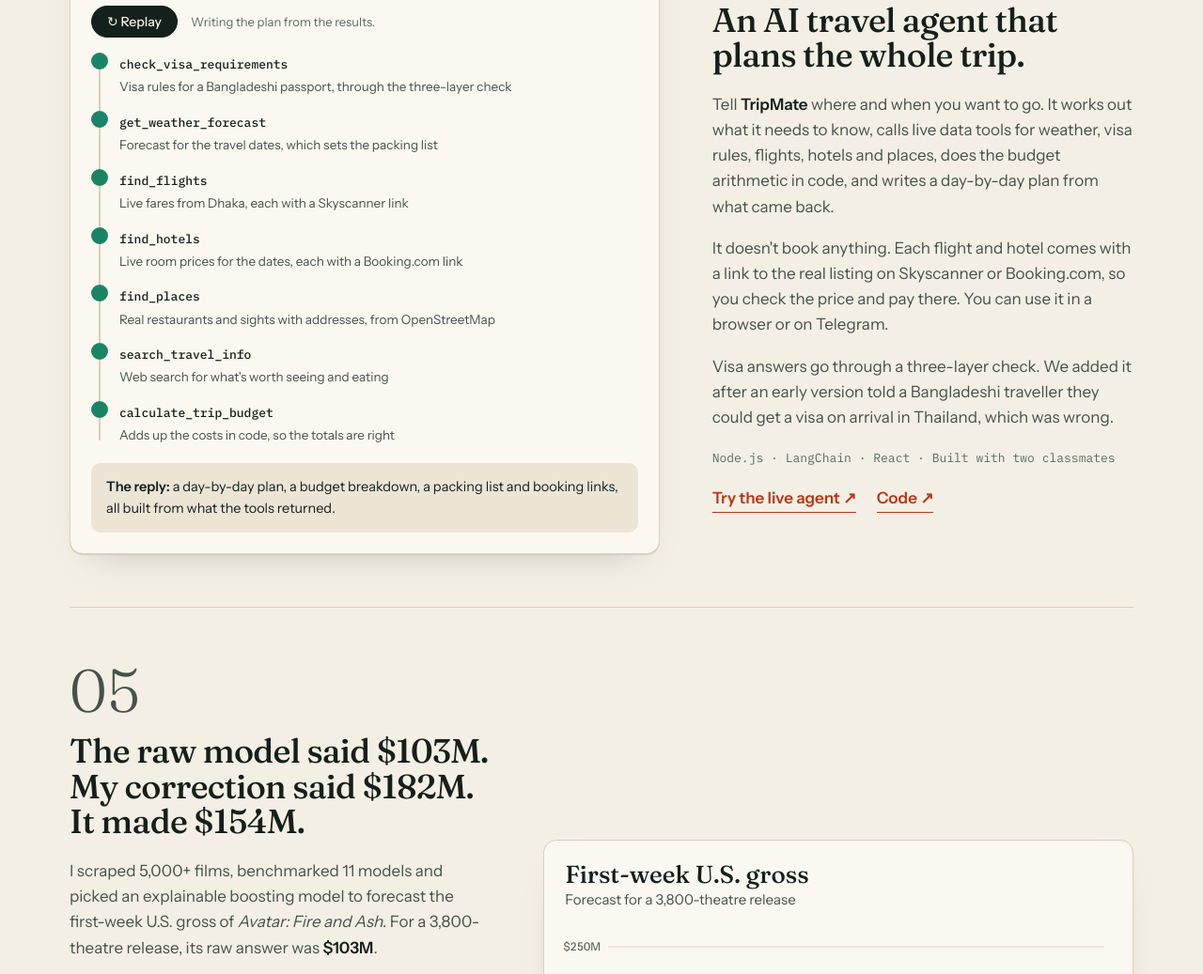
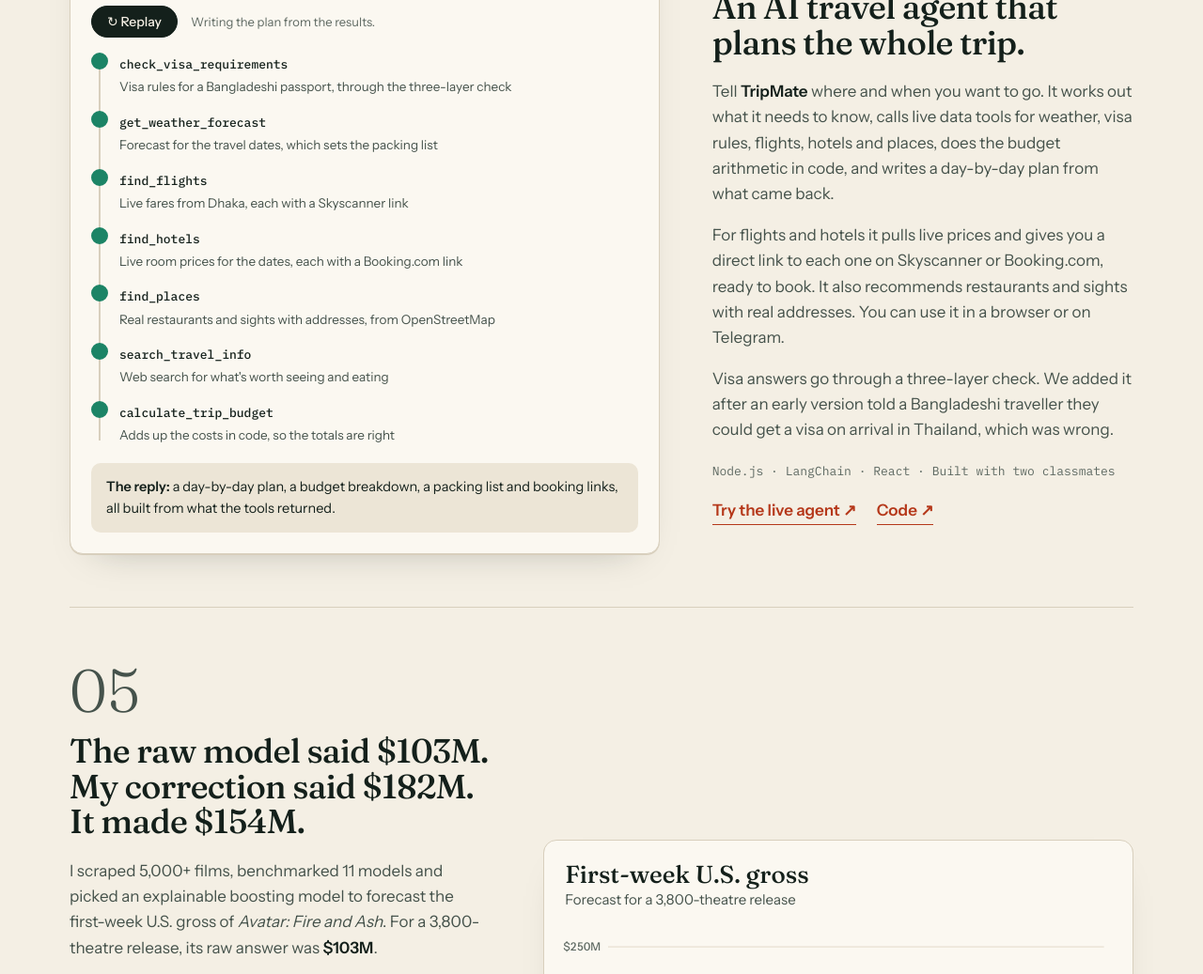
Before and after one commit to rrraiyan/rrraiyan.github.io, a plain HTML site: page index.html in a window 1280 px wide. Shown: the part 3695-4732 px from the top of the page at 94% size. Drawn offline with Linux system fonts and the light colour scheme.

Commit message:
TripMate: lead with live prices and direct booking links
Co-Authored-By: Claude Opus 5.5 <noreply@anthropic.com>

```diff
--- a/index.html
+++ b/index.html
@@ -157,7 +157,7 @@
       <p class="ch-num">04</p>
       <h3>An AI travel agent that plans the whole trip.</h3>
       <p>Tell <b>TripMate</b> where and when you want to go. It works out what it needs to know, calls live data tools for weather, visa rules, flights, hotels and places, does the budget arithmetic in code, and writes a day-by-day plan from what came back.</p>
-      <p>It doesn't book anything. Each flight and hotel comes with a link to the real listing on Skyscanner or Booking.com, so you check the price and pay there. You can use it in a browser or on Telegram.</p>
+      <p>For flights and hotels it pulls live prices and gives you a direct link to each one on Skyscanner or Booking.com, ready to book. It also recommends restaurants and sights with real addresses. You can use it in a browser or on Telegram.</p>
       <p>Visa answers go through a three-layer check. We added it after an early version told a Bangladeshi traveller they could get a visa on arrival in Thailand, which was wrong.</p>
       <p class="tags">Node.js · LangChain · React · Built with two classmates</p>
       <a class="link" href="https://tripmate-agent.onrender.com/" target="_blank" rel="noopener">Try the live agent ↗</a>
```
